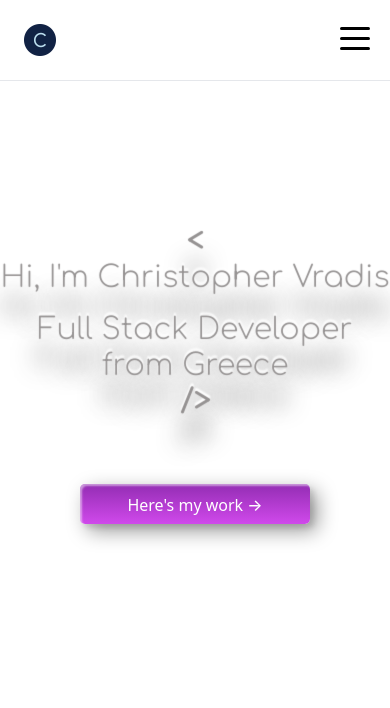
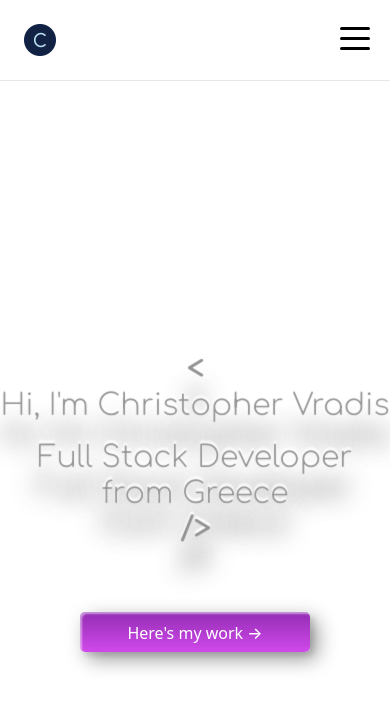
Before and after one commit to akuma-phawx/portfolio, a Vue app: page / in a window 390 px wide. Shown: the top 708 px of the page. Built offline with nearby package versions, Linux system fonts and the light colour scheme.

Commit message:
Fix Home Issue - Remake contact messages

```diff
--- a/src/components/NavBar.vue
+++ b/src/components/NavBar.vue
@@ -9,7 +9,7 @@
 
       <RightNavComponent />
     </div>
-    <MobileNavBar class="mob-menu" />
+    <MobileNavBar class="mob-menu z-50" />
   </div>
 </template>
 
--- a/src/main.js
+++ b/src/main.js
@@ -8,4 +8,5 @@ import store from './store';
 router.beforeEach(() => {
   store.dispatch('toggleMenu', false);
 });
+
 createApp(App).use(store).use(router).mount('#app');
--- a/src/views/Contact.vue
+++ b/src/views/Contact.vue
@@ -8,6 +8,7 @@
       text-center
       items-center
       max-w-full
+      sm:mt-32
       font-comfortaa
     "
   >
@@ -46,7 +47,7 @@
           type="text"
           class="inputStyle"
           required
-          oninvalid="this.setCustomValidity('Name can not be left blank.')"
+          oninvalid="this.setCustomValidity('Please enter your name.')"
           oninput="this.setCustomValidity('')"
         />
       </div>
--- a/src/views/Home.vue
+++ b/src/views/Home.vue
@@ -1,10 +1,17 @@
 <template>
   <div
     id="home"
-    class="container flex flex-col justify-center max-w-full h-screen -mt-32"
+    class="
+      container
+      flex flex-col
+      justify-center
+      max-w-full
+      h-screen
+      sm:mt-none
+    "
   >
     <!-- Text -->
-    <div class="">
+    <div class="z-10">
       <h1 class="home-intro text-3xl md:text-5xl lg:text-7xl shadowCssCore">
         <div class="upper-text">
           <span class="font-black shadowCss">&lt;</span>
```
